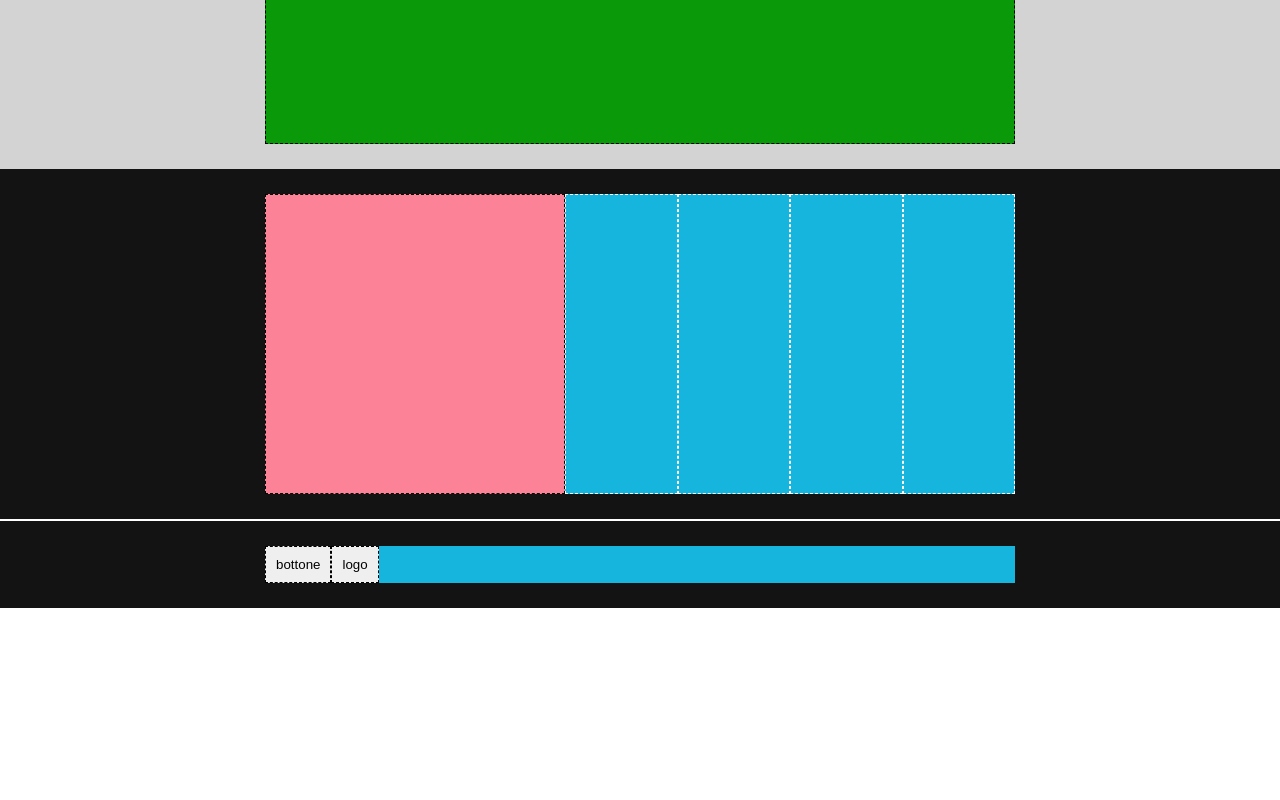
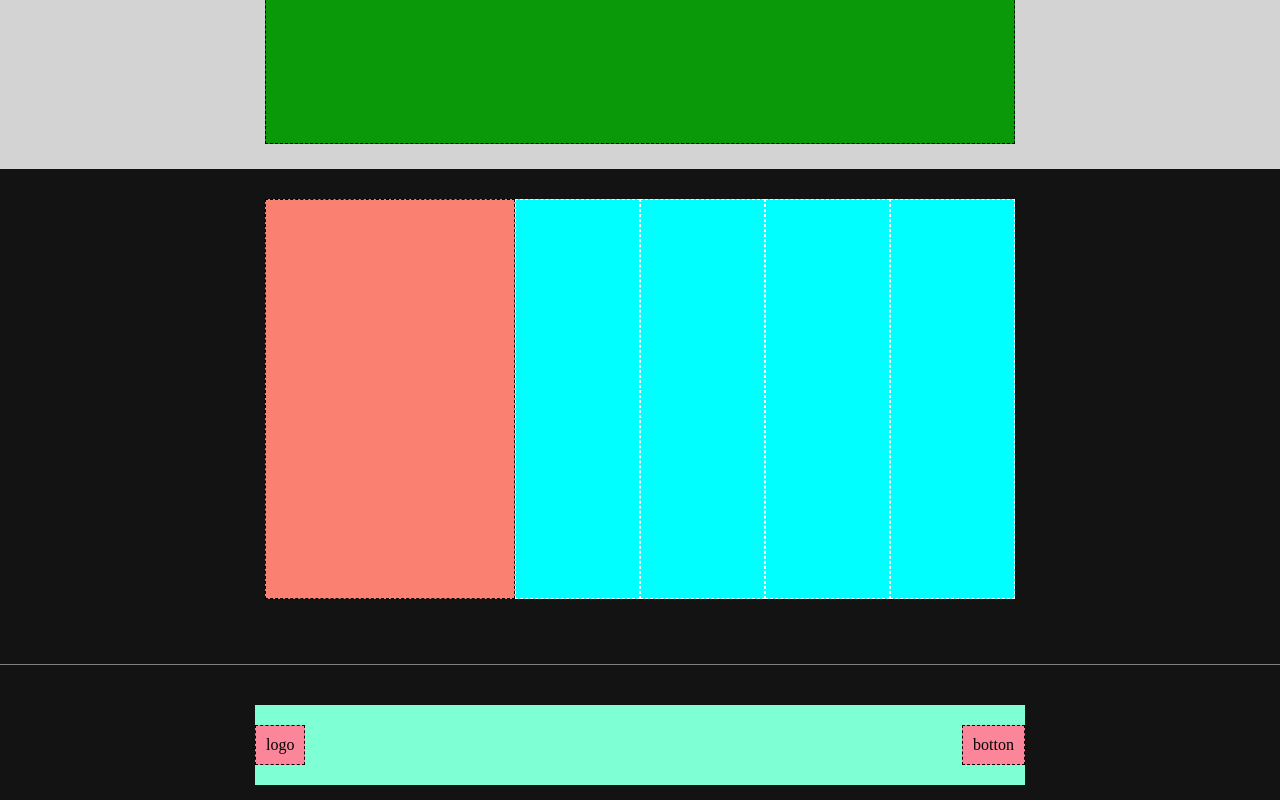
Before and after one commit to alex2000d/htmlcss-struttura-discord, a plain HTML site: page index.html in a window 1280 px wide. Shown: the part 1821-2621 px from the top of the page. Before the commit the page ends 2429 px from the top, so only its background shows below. Drawn offline with Linux system fonts and the light colour scheme.

Commit message:
[FIX] Fixed the section footer and esercizio finito

```diff
--- a/css/style.css
+++ b/css/style.css
@@ -16,7 +16,7 @@ header{
 
 .row{
     display: flex;
-    flex-wrap: wrap;
+
     padding: 10px;
 }
 
@@ -79,7 +79,7 @@ ul li{
 
 .col-40{
     width: 40%;
-    background-color: rgb(252, 131, 151);
+    background-color: rgb(247, 54, 205);
     height: 300px;
     border: 1px dashed black;
 }
@@ -95,12 +95,6 @@ ul li{
     border: 1px dashed black;
 }
 
-.col-15{
-    width: 15%;
-    background-color: rgb(21, 181, 221);
-    height: 300px;
-    border: 1px dashed white;
-}
 
 .bg-dark-gray{
     background-color: rgb(19, 19, 19);
@@ -113,38 +107,52 @@ ul li{
 }
 /* footer */
 
-.col-100-2{
-    width: 100%;
-    background-color: rgb(21, 181, 221);
+footer{
+    background-color: rgb(19, 19, 19);
 }
 
-.container-footer-1{
+.top-footer{
+   padding: 5px 0 40px 0;
+   border-bottom: 1px solid gray;
+}
+
+.bottom-footer{
+    padding-top: 25px;
+}
+
+.col-16{
+    width: calc(100% / 6);
+    border: 1px dashed white;
+    background-color: aqua;
+    height: 400px;
+}
+
+.col-33{
+    width: calc(100% / 6 * 2);
+    border: 1px dashed black;
+    background-color: salmon;
+    height: 400px;
+
+}
+
+.container-footer{
     max-width: 800px;
     margin: 0% auto;
     padding: 15px;
-
 }
 
-.bottone{
-    bottom: right;
-    padding: 10px;
-    border: 1px dashed black;
 
+.bg-lightaqua{
+    background-color:aquamarine;
+    padding: 20px 0;
 }
 
-.row-footer{
-    display: flex;
-    flex-wrap: wrap;
+.box-bottom-footer{
+    background-color: rgb(251, 133, 153);
+    border: 1px dashed black;
     padding: 10px;
-
 }
 
-.logo{
-    text-align: left;
-    padding: 10px;
-    border: 1px dashed black;
+.justify-between{
+    justify-content: space-between;
 }
-
-footer{
-    border-top: 2px solid white;
-}
--- a/index.html
+++ b/index.html
@@ -69,32 +69,29 @@
             </div>
         </div>
       </div>
-      <div class="bg-dark-gray">
-        <div class="container-main-2">
-            <div class="row">
-                <div class="col-40"></div>
-                <div class="col-15"></div>
-                <div class="col-15"></div>
-                <div class="col-15"></div>
-                <div class="col-15"></div>
-            </div>
-        </div>
-      </div>
+
     </main>
     <!--footer-->
     <footer>
-        <div class="bg-dark-gray">
-          <div class="container-footer-1">
-             <div class="row-footer">
-                 <div class="col-100-2">
-                     <div class="contenuto-logo">
-                        <button class="bottone">bottone
-                          <button class="logo">logo</button>
-                        </button>
-                     </div>
-                 </div>
-             </div>
-          </div>
+        <div class="top-footer">
+         <div class="container-footer">
+            <div class="row">
+               <div class="col-33"></div>
+               <div class="col-16"></div>
+               <div class="col-16"></div>
+               <div class="col-16"></div>
+               <div class="col-16"></div>
+            </div>
+         </div>
+        </div>
+
+        <div class="bottom-footer">
+         <div class="container-footer">
+            <div class="row bg-lightaqua justify-between">
+              <div class="box-bottom-footer">logo</div>
+              <div class="box-bottom-footer">botton</div>
+            </div>
+         </div>
         </div>
     </footer>
 </body>
```
